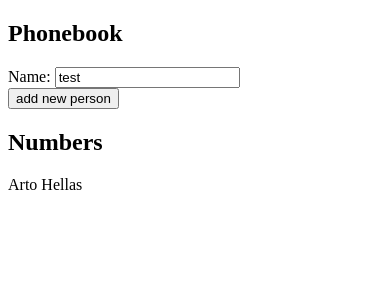
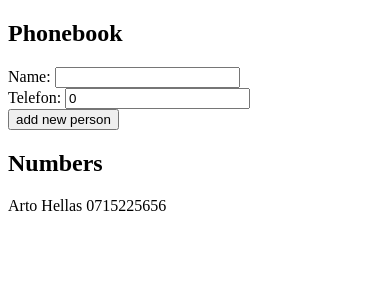
Before and after one commit to nemesmia-gm/React_Unicafe, a React (Create React App) app: page / in a window 390 px wide. Shown: the top 300 px of the page. Built offline with nearby package versions, Linux system fonts and the light colour scheme.

Commit message:
Part2-Phonebook-Step3

```diff
--- a/src/Part3-Phonebook/App.js
+++ b/src/Part3-Phonebook/App.js
@@ -2,16 +2,19 @@ import React, { useState } from 'react'
 
 const App = () => {
     const [ persons, setPersons ] = useState([
-        {id: 0, name: 'Arto Hellas' }
+        {id: 0, name: 'Arto Hellas', telefon: '0715225656' }
     ]);
-    const [ newName, setNewName ] = useState('test');
+    const [ newName, setNewName ] = useState('');
+    const [ newTelefon, setNewTelefon ] = useState(0);
+
 
     const addPerson = (event) => {
         event.preventDefault(); //prevent page reload which is the default behaviour
 
         const person = {
+            id: persons.length + 1,
             name: newName,
-            id: persons.length + 1
+            telefon: newTelefon
         };
 
         const found = persons.find((p) => p.name === newName);
@@ -23,12 +26,16 @@ const App = () => {
             setPersons(persons.concat(person));
         }
         setNewName(''); // clean up the field
-
+        setNewTelefon('');
     };
 
     const handleNameChange = (event) => {
         setNewName(event.target.value)
-    }
+    };
+
+    const handleTelefonChange = (event) => {
+        setNewTelefon(event.target.value)
+    };
 
     return (
         <div>
@@ -38,6 +45,10 @@ const App = () => {
                     Name: <input value={newName} onChange={handleNameChange}/>
                 </div>
                 <div>
+                    Telefon: <input value={newTelefon} onChange={handleTelefonChange}/>
+
+                </div>
+                <div>
                     <button type="submit" >add new person</button>
                 </div>
             </form>
@@ -45,7 +56,7 @@ const App = () => {
             <h2>Numbers</h2>
             {
                 persons.map( (person) =>
-                    <div key={person.id}>{person.name}  </div>
+                    <div key={person.id}>{person.name} {person.telefon} </div>
                 )
             }
         </div>
```
